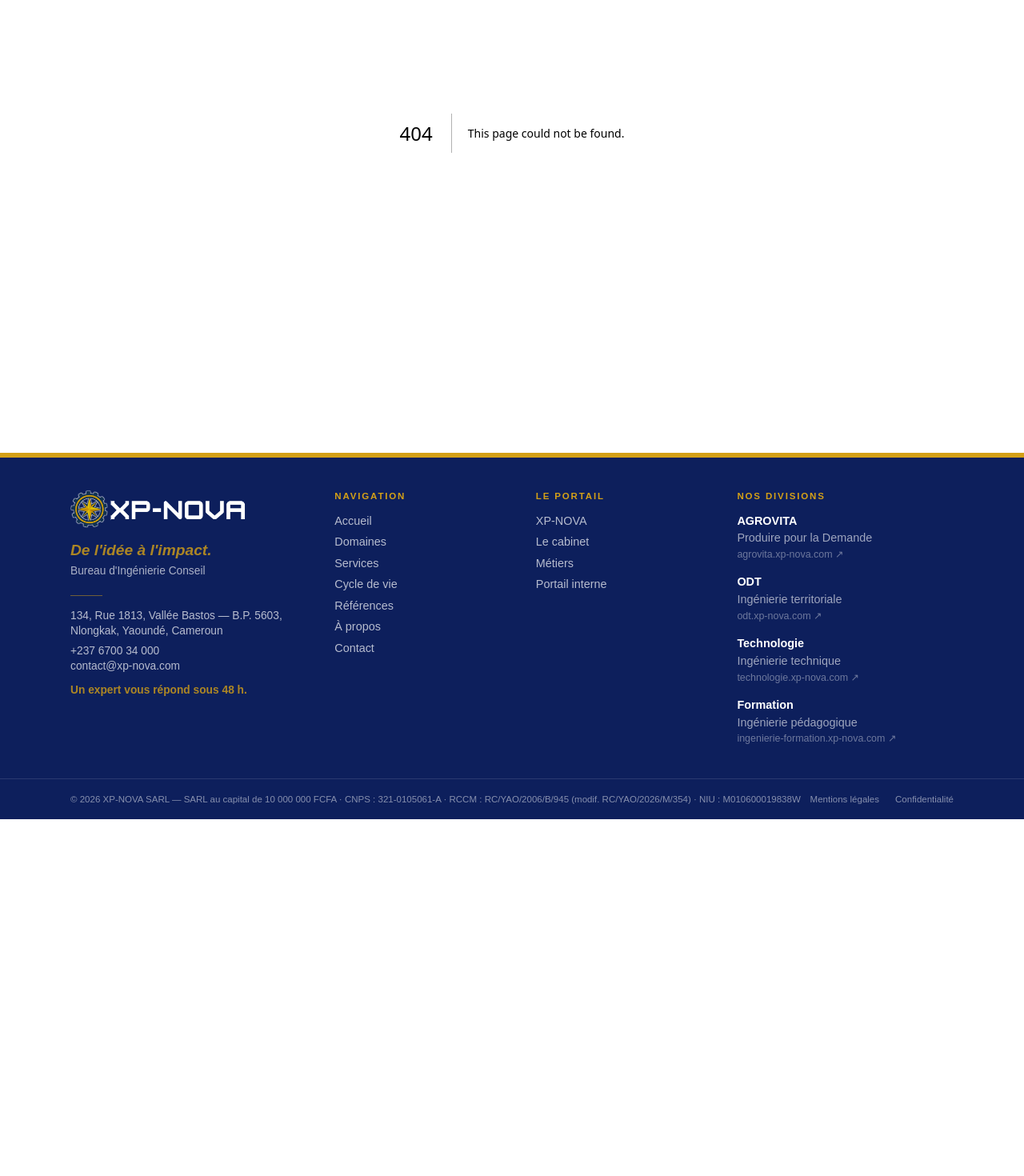
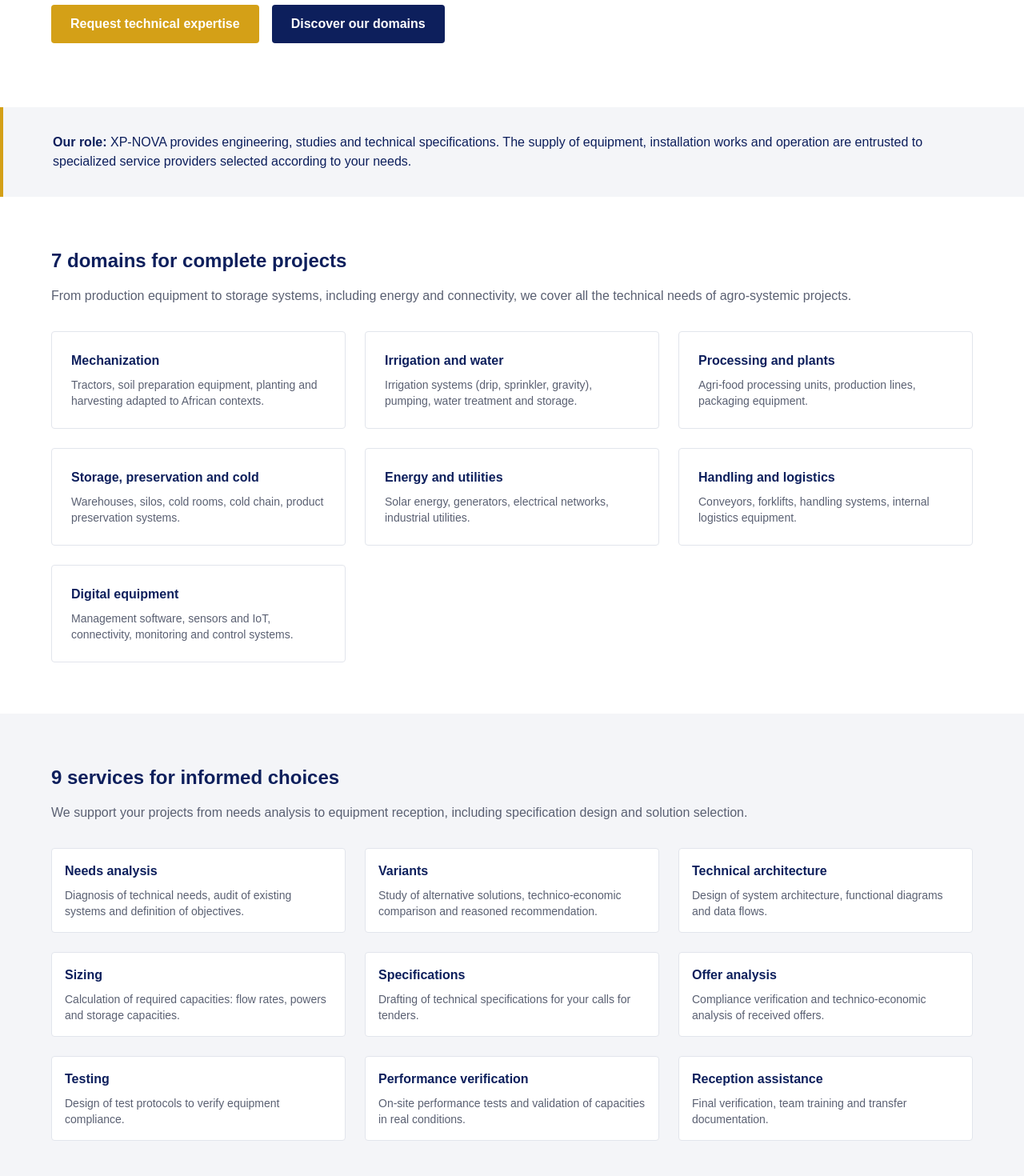
Before and after one commit to jostenw2026-sudo/site-technologie-xpnova, a Next.js app: page /en in a window 1280 px wide. Before the commit this address had no page. Shown: the part 440-1910 px from the top of the page at 80% size. Before the commit the page ends 1464 px from the top, so only its background shows below. Built offline with nearby package versions, Linux system fonts and the light colour scheme.

Commit message:
feat(i18n): add English homepage (/en)

```diff
--- /dev/null
+++ b/src/app/en/page.tsx
@@ -0,0 +1,173 @@
+import { Metadata } from 'next';
+
+export const metadata: Metadata = {
+  title: 'Technical Equipment and Systems Engineering | XP-NOVA',
+  description: 'We design and size technical and digital equipment for agro-systemic projects, from mechanization to cold chain, including irrigation and connectivity systems.',
+};
+
+export default function HomeEN() {
+  return (
+    <div className="flex flex-col">
+      {/* Hero */}
+      <section className="py-20 px-6 bg-white">
+        <div className="max-w-6xl mx-auto">
+          <h1 className="text-4xl md:text-5xl font-bold text-[#0D1F5C] mb-6">
+            Engineering of technical equipment and systems
+          </h1>
+          <p className="text-lg text-[#5A6072] max-w-3xl">
+            We design and size the technical and digital equipment required for your agro-systemic projects, from mechanization to cold chain, including irrigation and connectivity systems.
+          </p>
+          <div className="mt-8 flex gap-4">
+            <a
+              href="/en/contact"
+              className="px-6 py-3 bg-[#D4A017] text-white rounded font-semibold hover:bg-[#B8860B] transition-colors"
+            >
+              Request technical expertise
+            </a>
+            <a
+              href="/en/domaines"
+              className="px-6 py-3 bg-[#0D1F5C] text-white rounded font-semibold hover:bg-[#0A1850] transition-colors"
+            >
+              Discover our domains
+            </a>
+          </div>
+        </div>
+      </section>
+
+      {/* Distinction */}
+      <section className="py-8 px-6 bg-[#F4F5F8] border-l-4 border-[#D4A017]">
+        <div className="max-w-6xl mx-auto">
+          <p className="text-[#0D1F5C]">
+            <strong>Our role:</strong> XP-NOVA provides engineering, studies and technical specifications. The supply of equipment, installation works and operation are entrusted to specialized service providers selected according to your needs.
+          </p>
+        </div>
+      </section>
+
+      {/* Domains */}
+      <section className="py-16 px-6 bg-white">
+        <div className="max-w-6xl mx-auto">
+          <h2 className="text-2xl font-bold text-[#0D1F5C] mb-4">7 domains for complete projects</h2>
+          <p className="text-[#5A6072] mb-8">
+            From production equipment to storage systems, including energy and connectivity, we cover all the technical needs of agro-systemic projects.
+          </p>
+          <div className="grid grid-cols-1 md:grid-cols-2 lg:grid-cols-3 gap-6">
+            {[
+              {
+                title: 'Mechanization',
+                description: 'Tractors, soil preparation equipment, planting and harvesting adapted to African contexts.',
+              },
+              {
+                title: 'Irrigation and water',
+                description: 'Irrigation systems (drip, sprinkler, gravity), pumping, water treatment and storage.',
+              },
+              {
+                title: 'Processing and plants',
+                description: 'Agri-food processing units, production lines, packaging equipment.',
+              },
+              {
+                title: 'Storage, preservation and cold',
+                description: 'Warehouses, silos, cold rooms, cold chain, product preservation systems.',
+              },
+              {
+                title: 'Energy and utilities',
+                description: 'Solar energy, generators, electrical networks, industrial utilities.',
+              },
+              {
+                title: 'Handling and logistics',
+                description: 'Conveyors, forklifts, handling systems, internal logistics equipment.',
+              },
+              {
+                title: 'Digital equipment',
+                description: 'Management software, sensors and IoT, connectivity, monitoring and control systems.',
+              },
+            ].map((domaine) => (
+              <a
+                key={domaine.title}
+                href="/en/domaines"
+                className="p-6 border border-[#E2E5EC] rounded hover:border-[#D4A017] transition-colors block"
+              >
+                <h3 className="font-semibold text-[#0D1F5C] mb-2">{domaine.title}</h3>
+                <p className="text-sm text-[#5A6072]">{domaine.description}</p>
+              </a>
+            ))}
+          </div>
+        </div>
+      </section>
+
+      {/* Services */}
+      <section className="py-16 px-6 bg-[#F4F5F8]">
+        <div className="max-w-6xl mx-auto">
+          <h2 className="text-2xl font-bold text-[#0D1F5C] mb-4">9 services for informed choices</h2>
+          <p className="text-[#5A6072] mb-8">
+            We support your projects from needs analysis to equipment reception, including specification design and solution selection.
+          </p>
+          <div className="grid grid-cols-1 md:grid-cols-3 gap-6">
+            {[
+              {
+                title: 'Needs analysis',
+                description: 'Diagnosis of technical needs, audit of existing systems and definition of objectives.',
+              },
+              {
+                title: 'Variants',
+                description: 'Study of alternative solutions, technico-economic comparison and reasoned recommendation.',
+              },
+              {
+                title: 'Technical architecture',
+                description: 'Design of system architecture, functional diagrams and data flows.',
+              },
+              {
+                title: 'Sizing',
+                description: 'Calculation of required capacities: flow rates, powers and storage capacities.',
+              },
+              {
+                title: 'Specifications',
+                description: 'Drafting of technical specifications for your calls for tenders.',
+              },
+              {
+                title: 'Offer analysis',
+                description: 'Compliance verification and technico-economic analysis of received offers.',
+              },
+              {
+                title: 'Testing',
+                description: 'Design of test protocols to verify equipment compliance.',
+              },
+              {
+                title: 'Performance verification',
+                description: 'On-site performance tests and validation of capacities in real conditions.',
+              },
+              {
+                title: 'Reception assistance',
+                description: 'Final verification, team training and transfer documentation.',
+              },
+            ].map((service) => (
+              <a
+                key={service.title}
+                href="/en/services"
+                className="p-4 bg-white rounded border border-[#E2E5EC] hover:border-[#D4A017] transition-colors block"
+              >
+                <h3 className="font-semibold text-[#0D1F5C] mb-2">{service.title}</h3>
+                <p className="text-sm text-[#5A6072]">{service.description}</p>
+              </a>
+            ))}
+          </div>
+        </div>
+      </section>
+
+      {/* CTA final */}
+      <section className="py-16 px-6 bg-[#0D1F5C] text-white">
+        <div className="max-w-6xl mx-auto text-center">
+          <h2 className="text-2xl font-bold mb-4">Does your project need technical expertise?</h2>
+          <p className="mb-8 text-[#D4A017]">
+            Our engineers support you in the design and sizing of equipment and technical systems adapted to your context.
+          </p>
+          <a
+            href="/en/contact"
+            className="inline-block px-6 py-3 bg-[#D4A017] text-white rounded font-semibold hover:bg-[#B8860B] transition-colors"
+          >
+            Request technical expertise
+          </a>
+        </div>
+      </section>
+    </div>
+  );
+}
```
